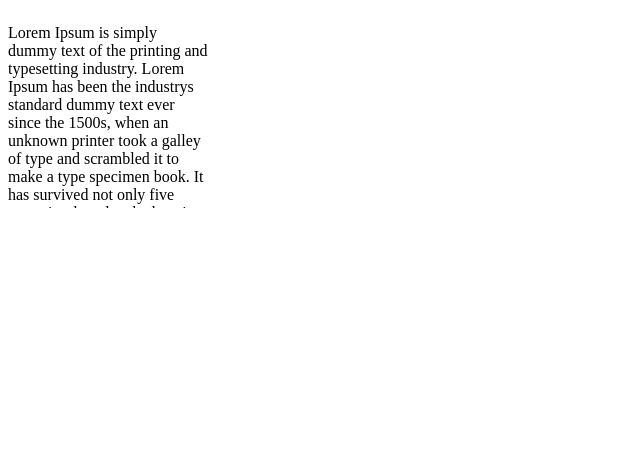
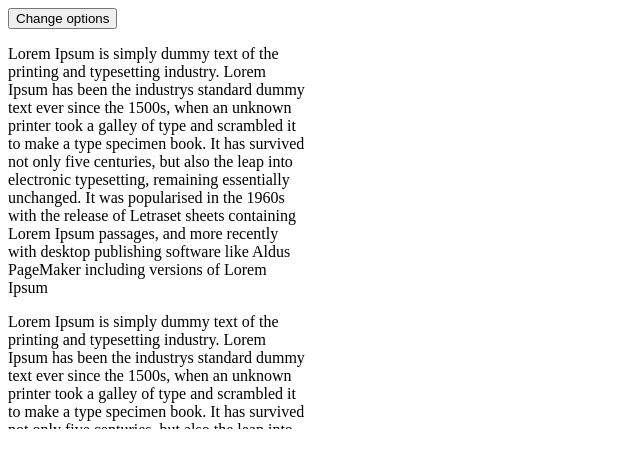
Before and after one commit to mercs600/vue2-perfect-scrollbar, a Vue app: page / in a window 1280 px wide. Shown: the top 468 px of the page, without its empty margins (0-640 px from the left). Built offline with nearby package versions, Linux system fonts and the light colour scheme; the HTML template or start-up script is replaced by a standard one.

Commit message:
Add dynamic watcher on options

```diff
--- a/example/App.vue
+++ b/example/App.vue
@@ -1,9 +1,19 @@
 <template>
   <div>
+    <button @click.prevent="changeOptions">Change options</button>
     <scroll
       ref="scroll"
+      :options="options"
       class="container"
     >
+      <p> {{ content }} </p>
+      <p> {{ content }} </p>
+      <p> {{ content }} </p>
+      <p> {{ content }} </p>
+      <p> {{ content }} </p>
+      <p> {{ content }} </p>
+      <p> {{ content }} </p>
+      <p> {{ content }} </p>
       <p> {{ content }} </p>
     </scroll>
   </div>
@@ -13,7 +23,15 @@
 export default {
   data () {
     return {
-      content: 'Lorem Ipsum is simply dummy text of the printing and typesetting industry. Lorem Ipsum has been the industrys standard dummy text ever since the 1500s, when an unknown printer took a galley of type and scrambled it to make a type specimen book. It has survived not only five centuries, but also the leap into electronic typesetting, remaining essentially unchanged. It was popularised in the 1960s with the release of Letraset sheets containing Lorem Ipsum passages, and more recently with desktop publishing software like Aldus PageMaker including versions of Lorem Ipsum'
+      content: 'Lorem Ipsum is simply dummy text of the printing and typesetting industry. Lorem Ipsum has been the industrys standard dummy text ever since the 1500s, when an unknown printer took a galley of type and scrambled it to make a type specimen book. It has survived not only five centuries, but also the leap into electronic typesetting, remaining essentially unchanged. It was popularised in the 1960s with the release of Letraset sheets containing Lorem Ipsum passages, and more recently with desktop publishing software like Aldus PageMaker including versions of Lorem Ipsum',
+      options: {
+        minScrollbarLength: 100
+      }
+    }
+  },
+  methods: {
+    changeOptions () {
+      this.options.minScrollbarLength = 200
     }
   }
 }
@@ -21,8 +39,8 @@ export default {
 <style>
 .container {
   position: relative;
-  width: 200px;
-  max-height: 200px;
+  width: 300px;
+  max-height: 400px;
   overflow: hidden;
 }
 </style>
--- a/src/Scrollbar.js
+++ b/src/Scrollbar.js
@@ -11,6 +11,11 @@ export default {
       type: String,
       required: false,
       default: 'div'
+    },
+    watchOptions: {
+      type: Boolean,
+      required: false,
+      default: true
     }
   },
   data () {
@@ -19,8 +24,10 @@ export default {
     }
   },
   mounted () {
-    if (!(this.ps && this.$isServer)) {
-      this.ps = new PerfectScrollbar(this.$refs.container, this.options)
+    this.create()
+
+    if (this.watchOptions) {
+      this.createWatcher()
     }
   },
   updated () {
@@ -30,6 +37,19 @@ export default {
     this.destroy()
   },
   methods: {
+    create () {
+      if (!(this.ps && this.$isServer)) {
+        this.ps = new PerfectScrollbar(this.$refs.container, this.options)
+      }
+    },
+    createWatcher () {
+      this.$watch('options', () => {
+        this.destroy()
+        this.create()
+      }, {
+        deep: true
+      })
+    },
     update () {
       if (this.ps) {
         this.ps.update()
--- a/src/index.js
+++ b/src/index.js
@@ -15,6 +15,10 @@ export function install (Vue, settings) {
     if (settings.tag && typeof settings.tag === 'string') {
       PerfectScrollbar.props.tag.default = settings.tag
     }
+
+    if (settings.watchOptions && typeof settings.watchOptions === 'boolean') {
+      PerfectScrollbar.props.watchOptions = settings.watchOptions
+    }
   }
 
   Vue.component(
```
